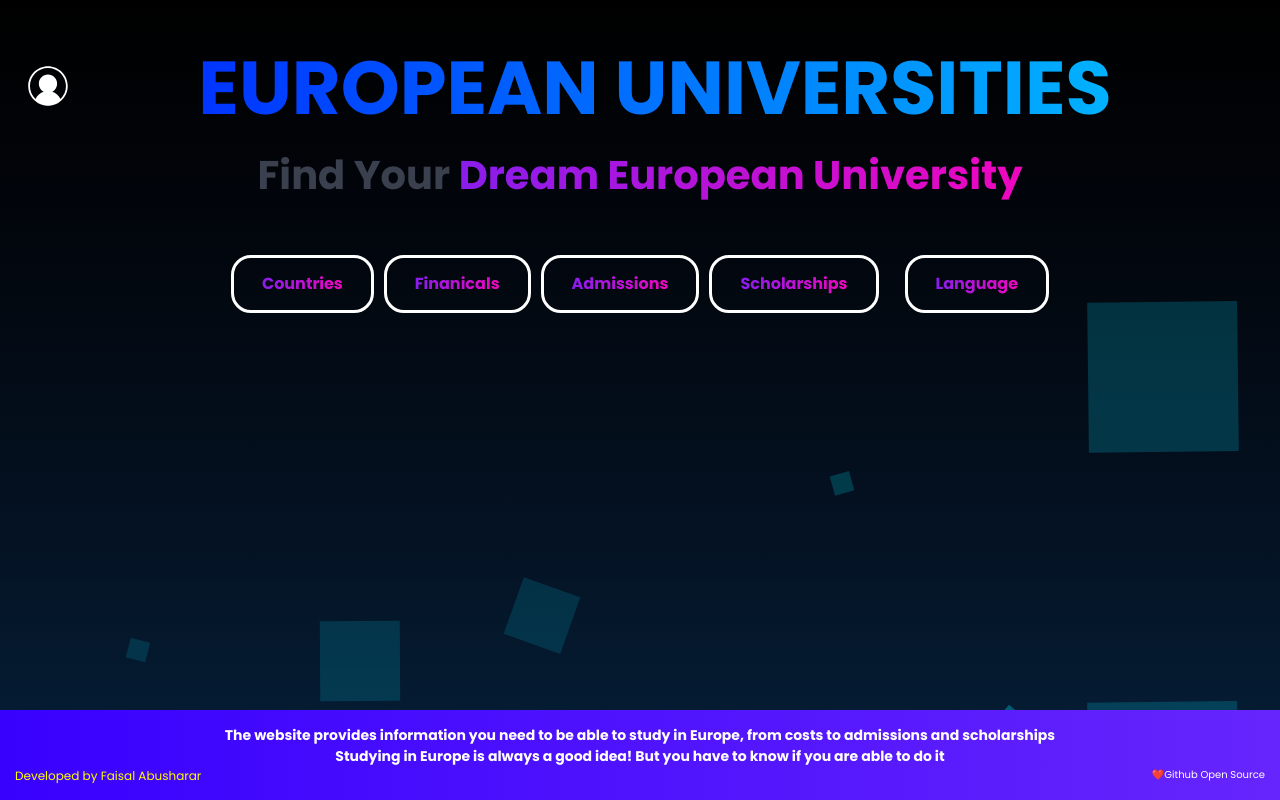
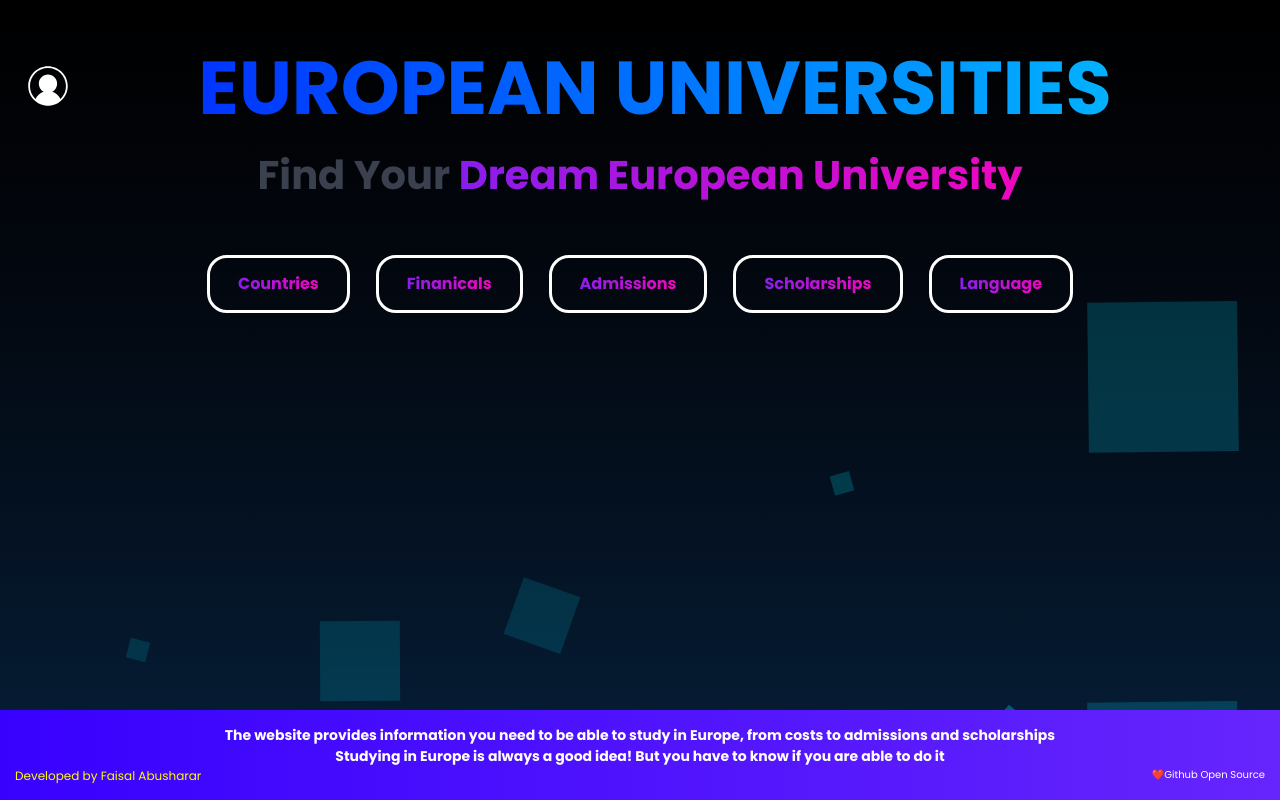
Before and after one commit to FaisalAbusharar/europe-university-info, a Next.js app: page / in a window 1280 px wide. Built offline with nearby package versions, Linux system fonts and the light colour scheme.

Commit message:
fixed gap

```diff
--- a/src/app/page.tsx
+++ b/src/app/page.tsx
@@ -46,9 +46,15 @@ const Home = () => {
             <Link href="/countries">
               <StyledButton><p id="gradientButtonText">Countries</p></StyledButton>
             </Link>
+            <Link href="/">
             <StyledButton><p id="gradientButtonText">Finanicals</p></StyledButton>
+            </Link>
+            <Link href="/">
             <StyledButton><p id="gradientButtonText">Admissions</p></StyledButton>
+            </Link>
+            <Link href='/'>
             <StyledButton><p id="gradientButtonText">Scholarships</p></StyledButton>
+            </Link>
             <Link href='/language'>
               <StyledButton><p id="gradientButtonText">Language</p></StyledButton>
             </Link>
```
